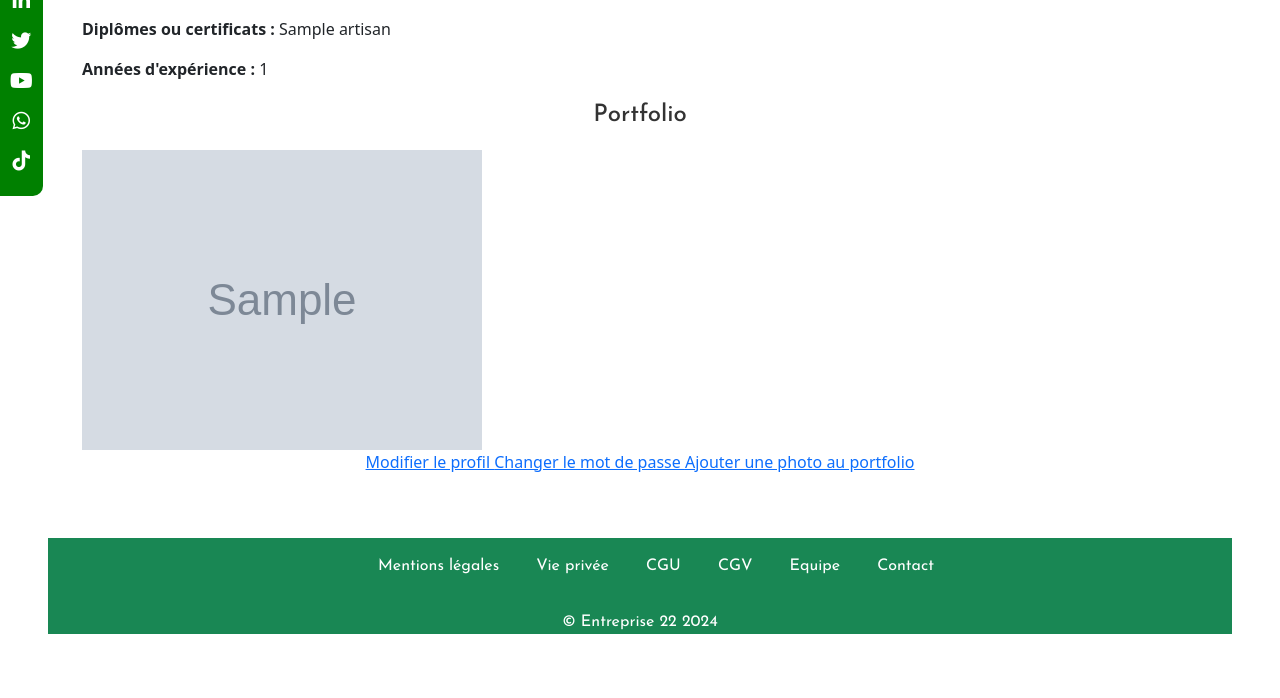
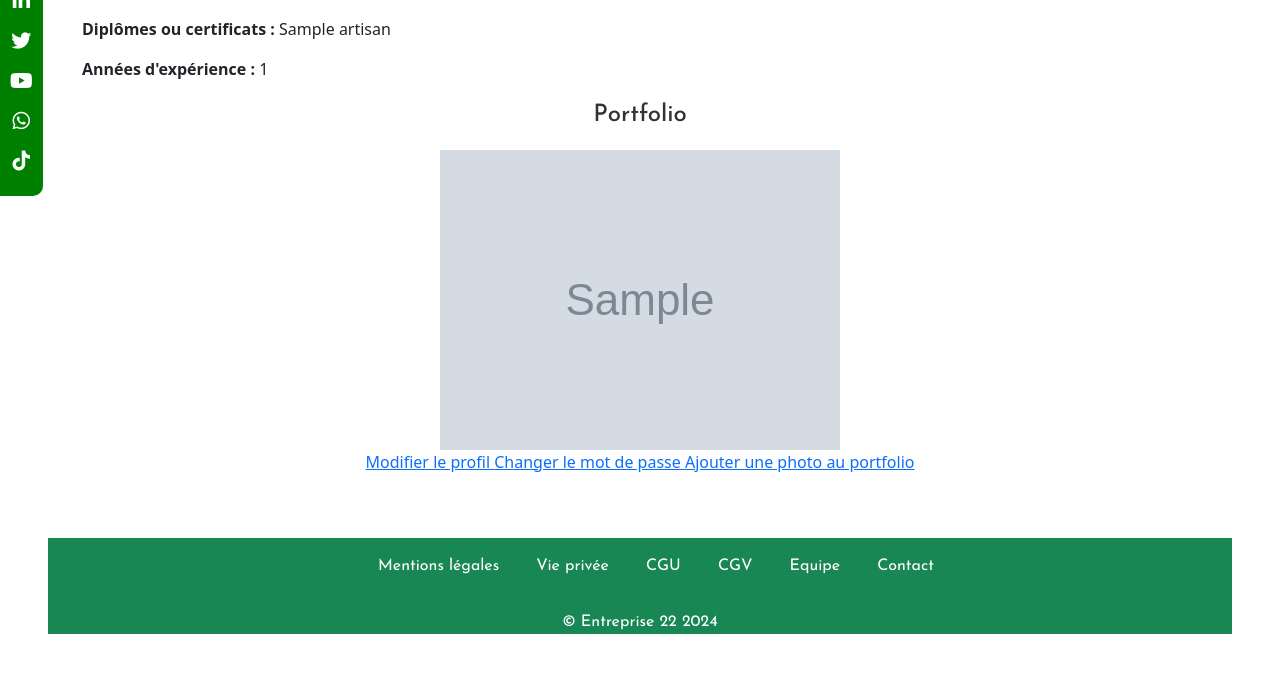
Before and after one commit to KONE160/Pct_artisan-2024, a Django app: page /profil/1/ in a window 1280 px wide. Shown: the part 359-1057 px from the top of the page. Run offline with Django 5.2, Linux system fonts and the light colour scheme; a user stored in the database is signed in; tables that the repository leaves empty hold one stand-in row (values such as "Sample post"); grey boxes marked "Sample" are stand-in pictures; some libraries are stand-ins or nearby versions.

Commit message:
mModification sur plusieurs fichiers du projet

```diff
--- a/static/artisanfinder/css/style.css
+++ b/static/artisanfinder/css/style.css
@@ -435,6 +435,15 @@ h2 a:hover {
     align-items: stretch;
     flex-wrap: wrap;
 }
+
+.portfolio {
+    display: flex;
+    flex-direction: row;
+    justify-content: space-around;
+    align-items: stretch;
+    flex-wrap: wrap;
+}
+
  .arti img {
     display: flex;
     flex-wrap: wrap;
```
